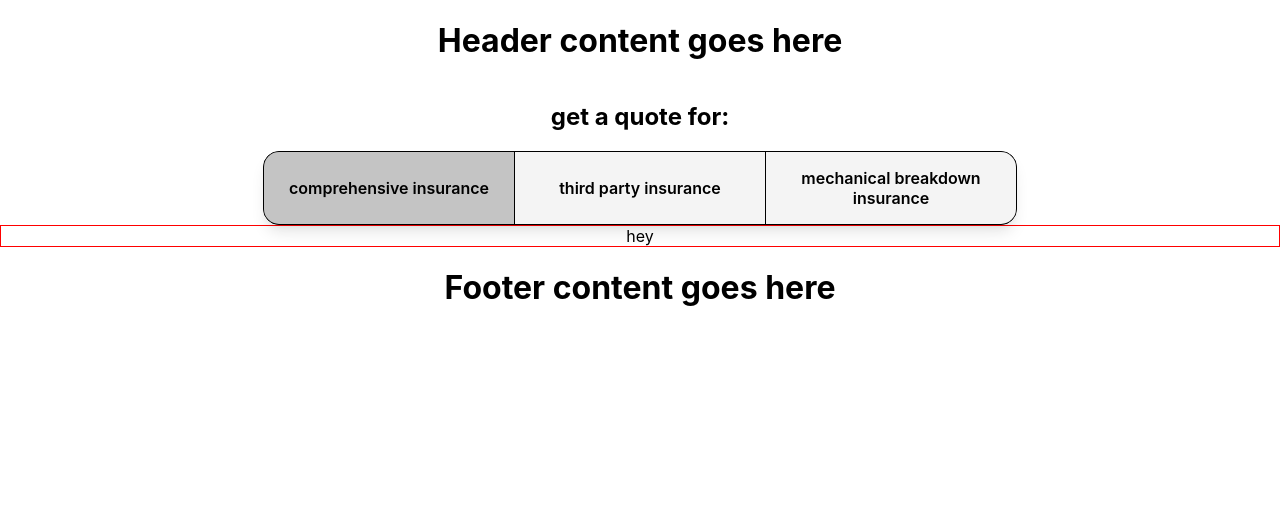
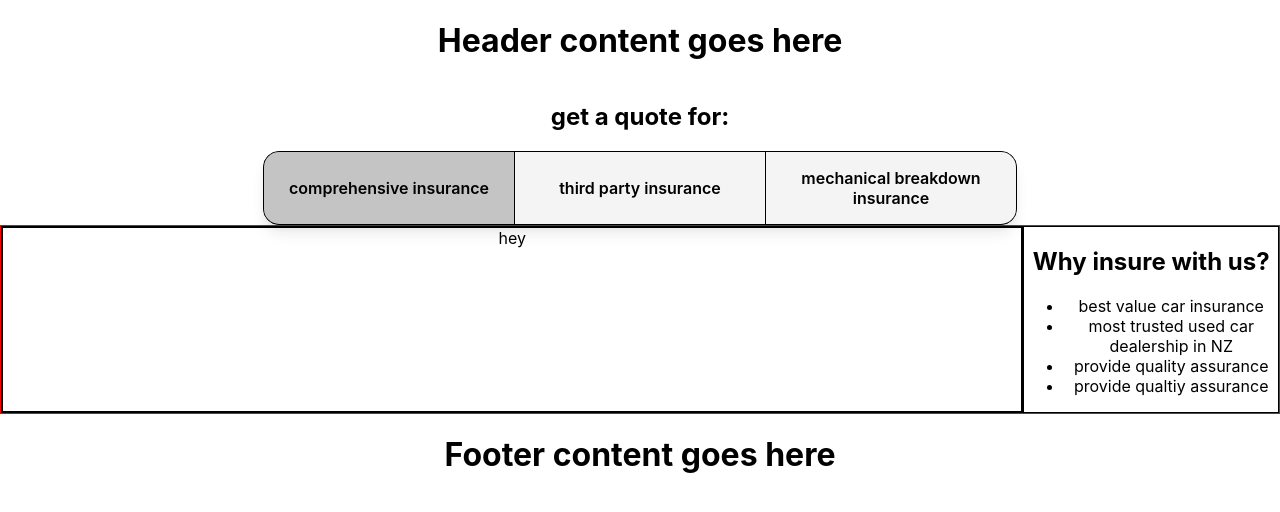
Before and after one commit to CaedanLavender/turners, a React (Create React App) app: page /insurance/get_quote in a window 1280 px wide. Shown: the top 512 px of the page. Built offline with nearby package versions, Linux system fonts and the light colour scheme.

Commit message:
Started on basic structure of quote and form section

```diff
--- a/src/pages/Quote.js
+++ b/src/pages/Quote.js
@@ -26,6 +26,15 @@ const Quote = () => {
 				<div className='formContainer'>
 					<QuoteForm />
 				</div>
+				<aside className="quoteSideContent">
+					<h2>Why insure with us?</h2>
+					<ul>
+						<li>best value car insurance</li>
+						<li>most trusted used car dealership in NZ</li>
+						<li>provide quality assurance</li>
+						<li>provide qualtiy assurance</li>
+					</ul>
+				</aside>
 			</section>
 		</>
 	);
--- a/src/styles/Quote.css
+++ b/src/styles/Quote.css
@@ -1,7 +1,3 @@
-* {
-	/* border: 1px solid red; */
-}
-
 .quote__header {
 	display: flex;
 	flex-direction: column;
@@ -10,4 +6,16 @@
 
 .quote__body {
 	border: 1px solid red;
+	display: flex;
+	flex-direction: row;
 }
+
+.formContainer {
+	border: 2px solid black;
+	flex: 80%;
+}
+
+.quoteSideContent {
+	border: 1px solid black;
+	flex: 20%;
+}
```
